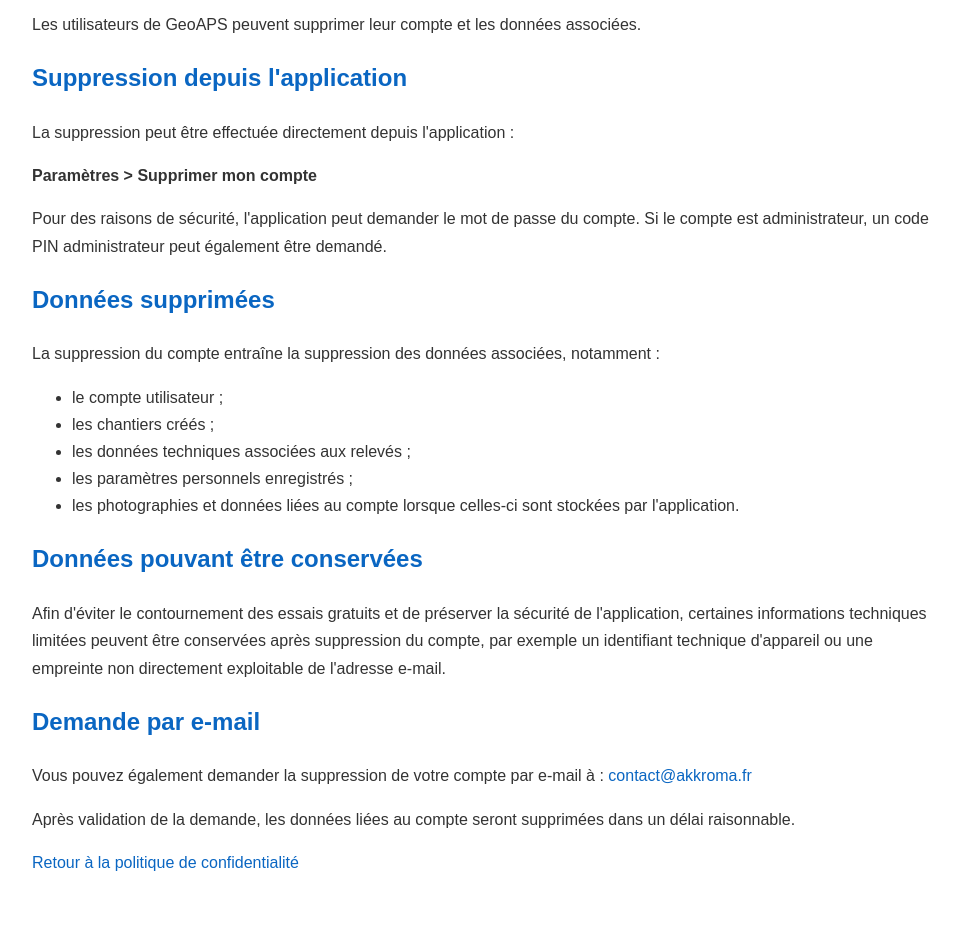
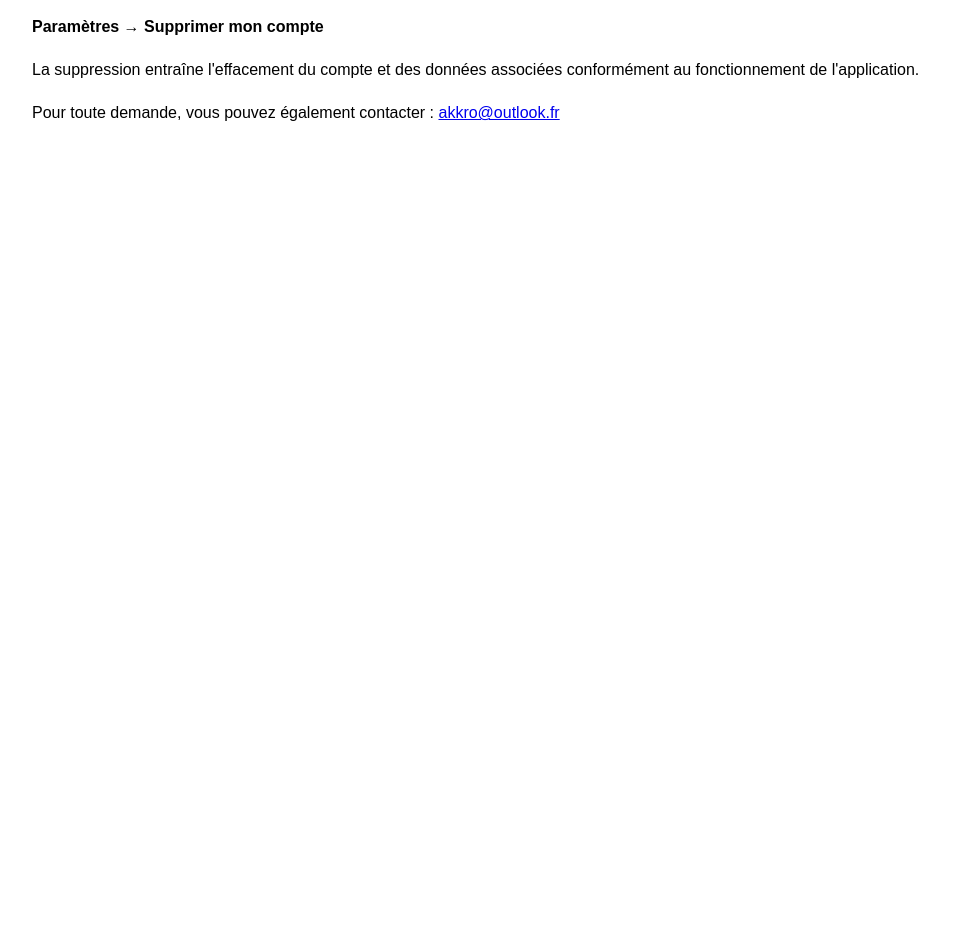
Before and after one commit to tristanmantin-ship-it/GeoAPS-Privacy, a plain HTML site: page delete-account.html in a window 1280 px wide. Shown: the part 146-1098 px from the top of the page, without its empty margins (158-1117 px from the left). After the commit the page ends 800 px from the top, so only its background shows below. Drawn offline with Linux system fonts and the light colour scheme.

Commit message:
Update delete-account.html

```diff
--- a/delete-account.html
+++ b/delete-account.html
@@ -2,87 +2,28 @@
 <html lang="fr">
 <head>
 <meta charset="UTF-8">
-<meta name="viewport" content="width=device-width, initial-scale=1.0">
 <title>Suppression de compte - GeoAPS</title>
-<style>
-body{
-    font-family:Arial, sans-serif;
-    max-width:900px;
-    margin:40px auto;
-    padding:20px;
-    line-height:1.7;
-    color:#333;
-}
-h1,h2{
-    color:#0A66C2;
-}
-a{
-    color:#0A66C2;
-    text-decoration:none;
-}
-a:hover{
-    text-decoration:underline;
-}
-</style>
 </head>
-<body>
+
+<body style="font-family:Arial;max-width:900px;margin:40px auto;line-height:1.7;">
 
 <h1>Suppression de compte GeoAPS</h1>
 
 <p>
-Les utilisateurs de GeoAPS peuvent supprimer leur compte et les données associées.
-</p>
-
-<h2>Suppression depuis l'application</h2>
-
-<p>
-La suppression peut être effectuée directement depuis l'application :
+Vous pouvez supprimer votre compte directement depuis l'application :
 </p>
 
 <p>
-<strong>Paramètres &gt; Supprimer mon compte</strong>
+<strong>Paramètres → Supprimer mon compte</strong>
 </p>
 
 <p>
-Pour des raisons de sécurité, l'application peut demander le mot de passe du compte.
-Si le compte est administrateur, un code PIN administrateur peut également être demandé.
-</p>
-
-<h2>Données supprimées</h2>
-
-<p>
-La suppression du compte entraîne la suppression des données associées, notamment :
-</p>
-
-<ul>
-    <li>le compte utilisateur ;</li>
-    <li>les chantiers créés ;</li>
-    <li>les données techniques associées aux relevés ;</li>
-    <li>les paramètres personnels enregistrés ;</li>
-    <li>les photographies et données liées au compte lorsque celles-ci sont stockées par l'application.</li>
-</ul>
-
-<h2>Données pouvant être conservées</h2>
-
-<p>
-Afin d'éviter le contournement des essais gratuits et de préserver la sécurité de l'application,
-certaines informations techniques limitées peuvent être conservées après suppression du compte,
-par exemple un identifiant technique d'appareil ou une empreinte non directement exploitable de l'adresse e-mail.
-</p>
-
-<h2>Demande par e-mail</h2>
-
-<p>
-Vous pouvez également demander la suppression de votre compte par e-mail à :
-<a href="mailto:contact@akkroma.fr">contact@akkroma.fr</a>
+La suppression entraîne l'effacement du compte et des données associées conformément au fonctionnement de l'application.
 </p>
 
 <p>
-Après validation de la demande, les données liées au compte seront supprimées dans un délai raisonnable.
-</p>
-
-<p>
-<a href="index.html">Retour à la politique de confidentialité</a>
+Pour toute demande, vous pouvez également contacter :
+<a href="mailto:akkro@outlook.fr">akkro@outlook.fr</a>
 </p>
 
 </body>
```
